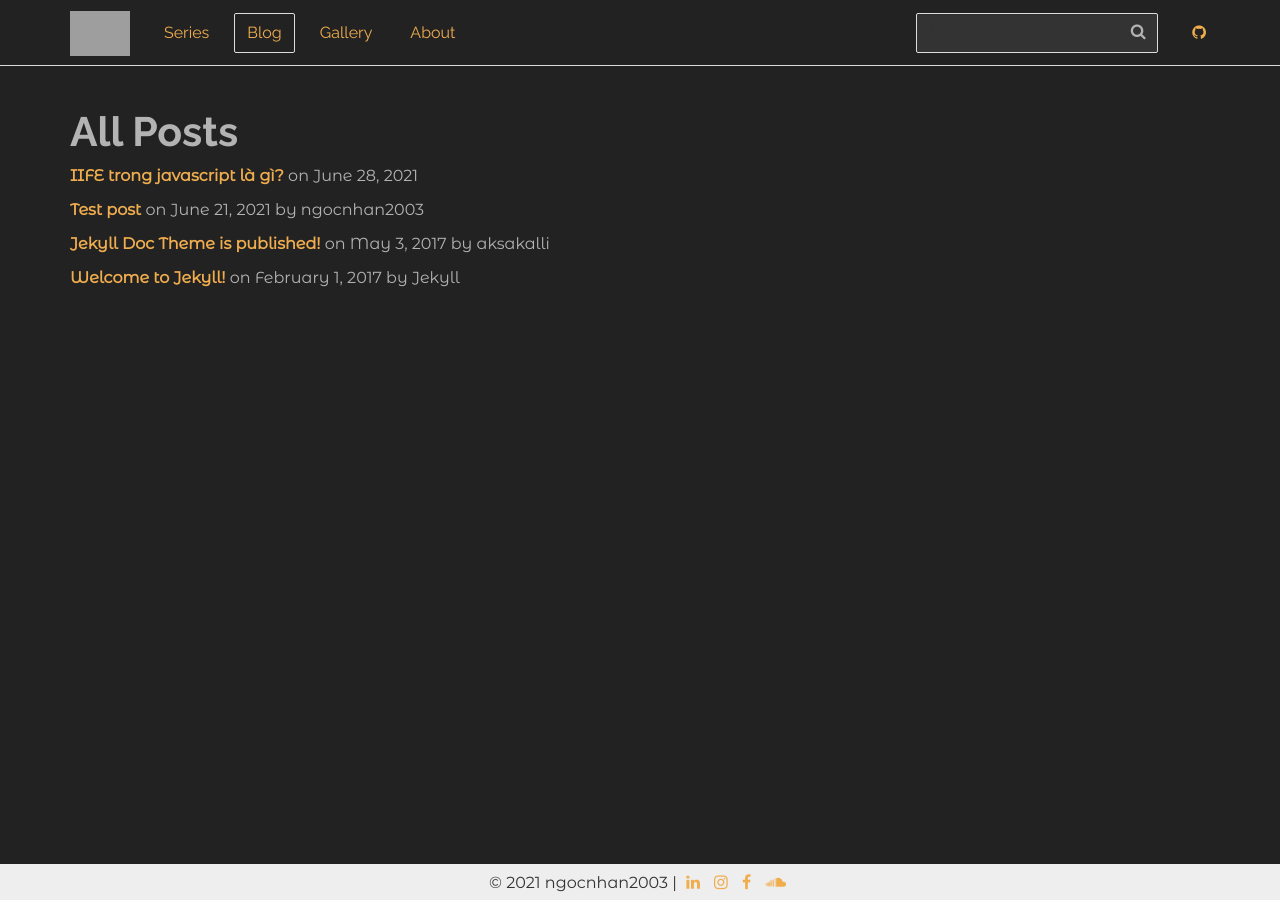
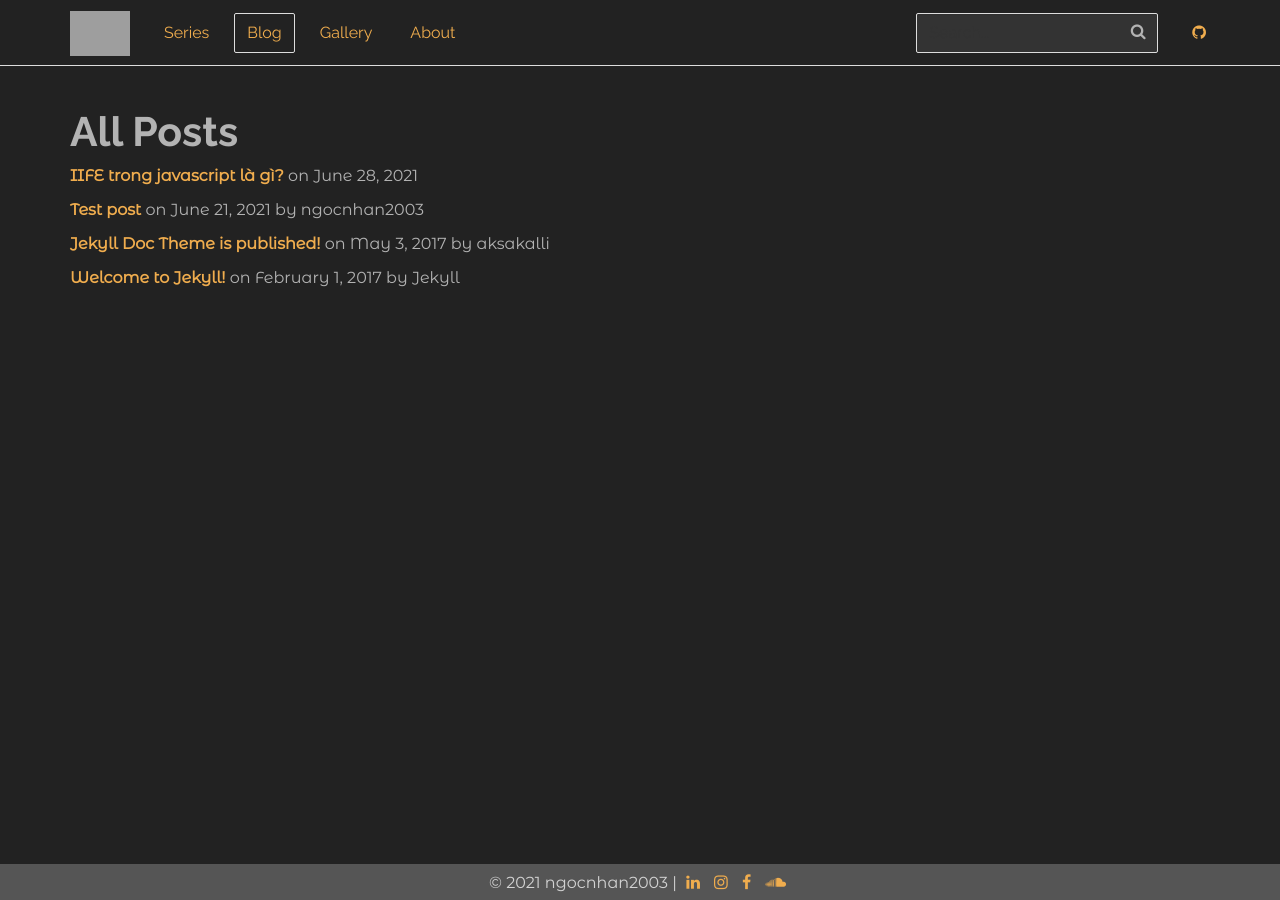
Before and after one commit to ngocnhan2003/ngocnhan2003.github.io, a Jekyll site: the page built from assets/allposts.html, in a window 1280 px wide. Built offline with Jekyll 4.4.1, drawn with Linux system fonts in a browser that asks for light colours; grey boxes are pictures that could not be loaded.

Commit message:
Update _customize.scss

```diff
--- a/_sass/_customize.scss
+++ b/_sass/_customize.scss
@@ -11,6 +11,8 @@ body {
 }
 
 .footer {
+  background-color: #555;
+  color: lightgray;
   padding: 5px;
   .footer-icons {
     margin-bottom: 0px;
```
